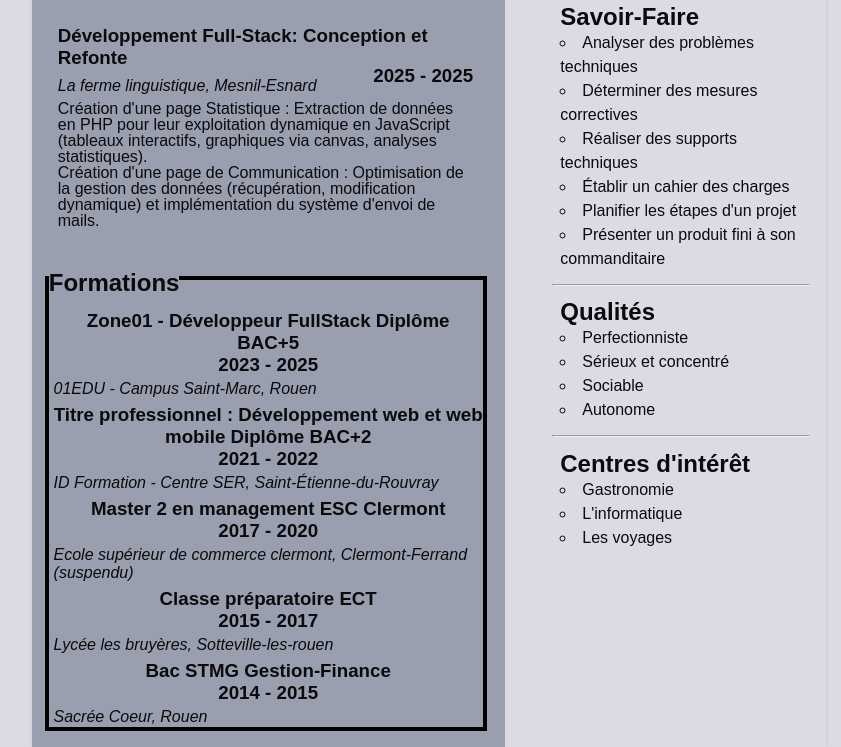
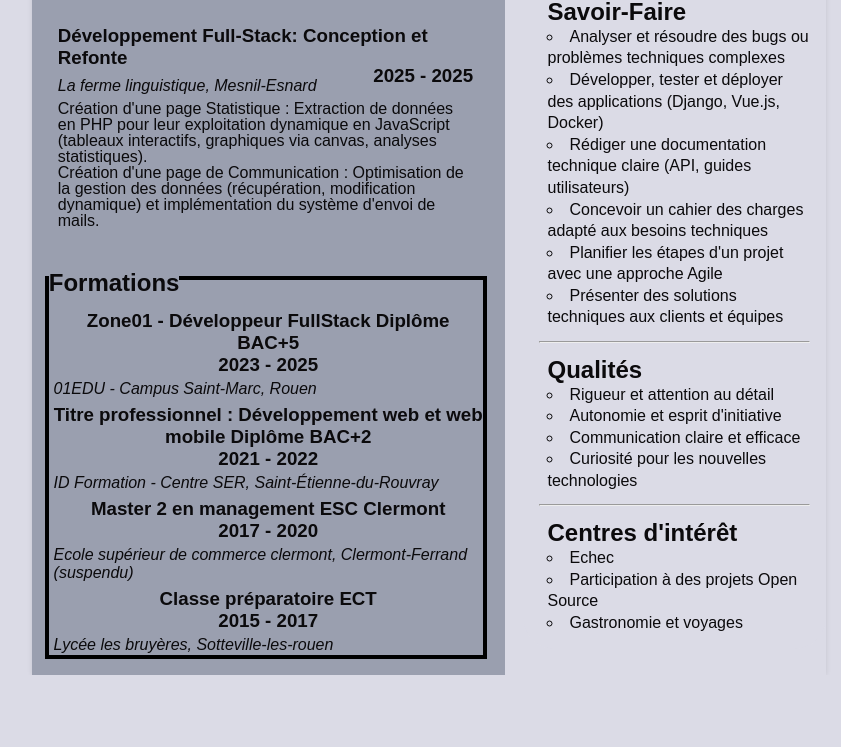
Before and after one commit to GLuck777/PersonalCV, a plain HTML site: page index.html in a window 1280 px wide. Shown: the part 462-1209 px from the top of the page, without its empty margins (211-1052 px from the left). After the commit the page ends 1137 px from the top, so only its background shows below. Drawn offline with Linux system fonts and the light colour scheme.

Commit message:
main/nouveauté-maxhauteurPossible

```diff
--- a/css/styleCV.css
+++ b/css/styleCV.css
@@ -181,15 +181,15 @@ span.rangement_droit{
     margin: 0;
     float: right;
     position: relative;
-    margin: 5px 0 0 1%;
+    /* margin: 5px 0 0 1%; */
     width: 8cm;
     height: 25cm;
-    padding-left: 0.8em;
-    /* background-color: #9a9faf; */
+    /* padding-left: 0.8em; */
     background-color: #dbdbe6;
     border-radius: 2pc 2pc 2pc 2pc;
+    font-size: 1rem;
+    /* background-color: #9a9faf; */
     /* font-size: 0.9rem; */
-    font-size: 1rem;
 }
 .right {
     position: relative;
@@ -222,7 +222,8 @@ h3{
 .partie_droite li {
     /* font-family: Arial, Helvetica, sans-serif; */
     /* line-height: 2em; */
-    line-height: 1.5rem;
+    /* line-height: 1.5rem; */
+    line-height: 1.35rem;
     list-style-type: circle;
 }
 img.icone{
@@ -244,6 +245,9 @@ img.icone{
 }
 @media print {
     .partie_gauche{
-        height: 85.2vh;
+        height: 100%;
+    }
+    .partie_droite{
+        height: 100%;
     }
 }
--- a/index.html
+++ b/index.html
@@ -19,7 +19,7 @@
             <div class="deplacement">
                 <span class="material-icons" style="font-size:15px; padding: 0 10px">email</span><i>jeremy.pelage@outlook.com</i>
                 <span class="material-icons" style="font-size:15px; padding: 0 10px">phone_enabled</span><i>06 95 45 88 72</i>
-                <a href="https://www.linkedin.com/in/jeremy-p%C3%A9lage-1b5417150/" style="color: black;">
+                <a href="https://www.linkedin.com/in/jeremy-pelage-1b5417150/" style="color: black;">
                     <svg width="25" height="25" viewBox="0 0 34 34" class="rangement_droit">
                         <path d="M34,2.5v29A2.5,2.5,0,0,1,31.5,34H2.5A2.5,2.5,0,0,1,0,31.5V2.5A2.5,2.5,0,0,1,2.5,0h29A2.5,2.5,0,0,1,34,2.5Z
                         M10,13H5V29h5Zm.45-5.5A2.88,2.88,0,0,0,7.59,4.6H7.5a2.9,2.9,0,0,0,0,5.8h0a2.88,2.88,0,0,0,2.95-2.81ZM29,19.28c0-4.81-3.06-6.68-6.1-6.68a5.7,5.7,0,0,0-5.06,2.58H17.7V13H13V29h5V20.49a3.32,3.32,0,0,1,3-3.58h.19c1.59,0,2.77,1,2.77,3.52V29h5Z"
@@ -82,10 +82,10 @@
                             <h3 >Classe préparatoire ECT <br>2015 - 2017</h3>
                             <i >Lycée les bruyères, Sotteville-les-rouen</i>
                         </div>
-                        <div class="formation_ligne item">
+                        <!-- <div class="formation_ligne item">
                             <h3 >Bac STMG Gestion-Finance<br>2014 - 2015</h3>
                             <i >Sacrée Coeur, Rouen</i>
-                        </div>
+                        </div> -->
 
                 </section>
         </fieldset>
@@ -112,27 +112,40 @@
             <hr>
             <div class="savoir_faire">
                 <h2>Savoir-Faire</h2>
-                <li >Analyser des problèmes techniques</li>
-                <li >Déterminer des mesures correctives</li>
-                <li >Réaliser des supports techniques</li>
-                <li >Établir un cahier des charges</li>
-                <li >Planifier les étapes d'un projet</li>
-                <li >Présenter un produit fini à son commanditaire</li>
+                <!-- <li >Analyser des problèmes techniques</li>
+                <li>Déterminer des mesures correctives</li>
+                <li>Réaliser des supports techniques</li>
+                <li>Établir un cahier des charges</li>
+                <li>Planifier les étapes d'un projet</li> -->
+                <!-- <li>Présenter un produit fini à son commanditaire</li> -->
+                <li>Analyser et résoudre des bugs ou problèmes techniques complexes</li>
+                <li>Développer, tester et déployer des applications (Django, Vue.js, Docker)</li>
+                <li>Rédiger une documentation technique claire (API, guides utilisateurs)</li>
+                <li>Concevoir un cahier des charges adapté aux besoins techniques</li>
+                <li>Planifier les étapes d'un projet avec une approche Agile</li>
+                <li>Présenter des solutions techniques aux clients et équipes</li>
             </div>
             <hr>
             <div class="qualités">
                 <h2>Qualités</h2>
-                <li >Perfectionniste</li>
+                <!-- <li >Perfectionniste</li>
                 <li >Sérieux et concentré</li>
                 <li >Sociable</li>
-                <li >Autonome</li>
+                <li >Autonome</li> -->
+                <li>Rigueur et attention au détail</li>
+                <li>Autonomie et esprit d'initiative</li>
+                <li>Communication claire et efficace</li>
+                <li>Curiosité pour les nouvelles technologies</li>
             </div>
             <hr>
             <div class="centres_interet">
                 <h2>Centres d'intérêt</h2>
-                <li >Gastronomie</li>
+                <!-- <li >Gastronomie</li>
                 <li >L'informatique</li>
-                <li >Les voyages</li>
+                <li >Les voyages</li> -->
+                <li>Echec</li>
+                <li>Participation à des projets Open Source</li>
+                <li>Gastronomie et voyages</li>
             </div>
         </aside>
     </div>
```
